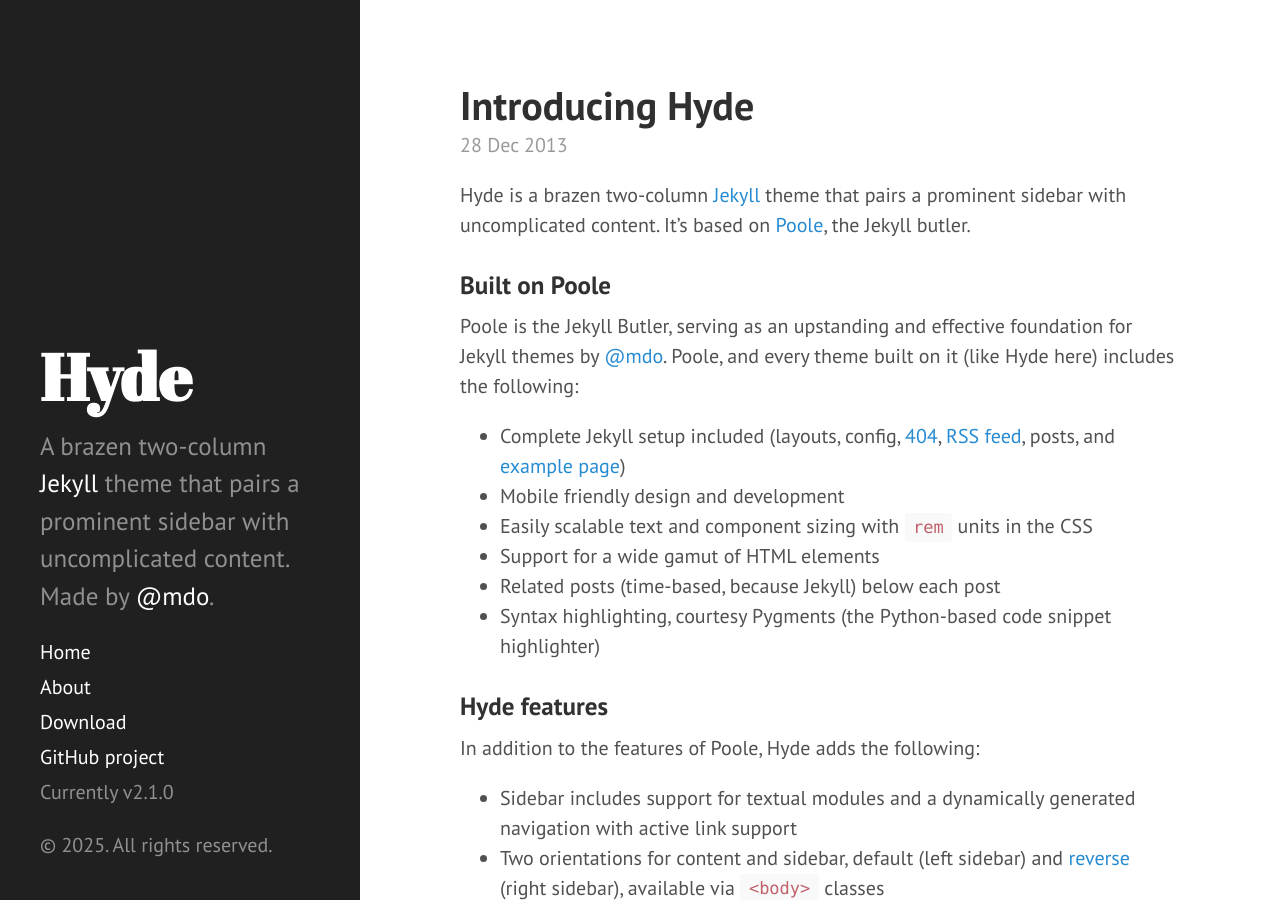
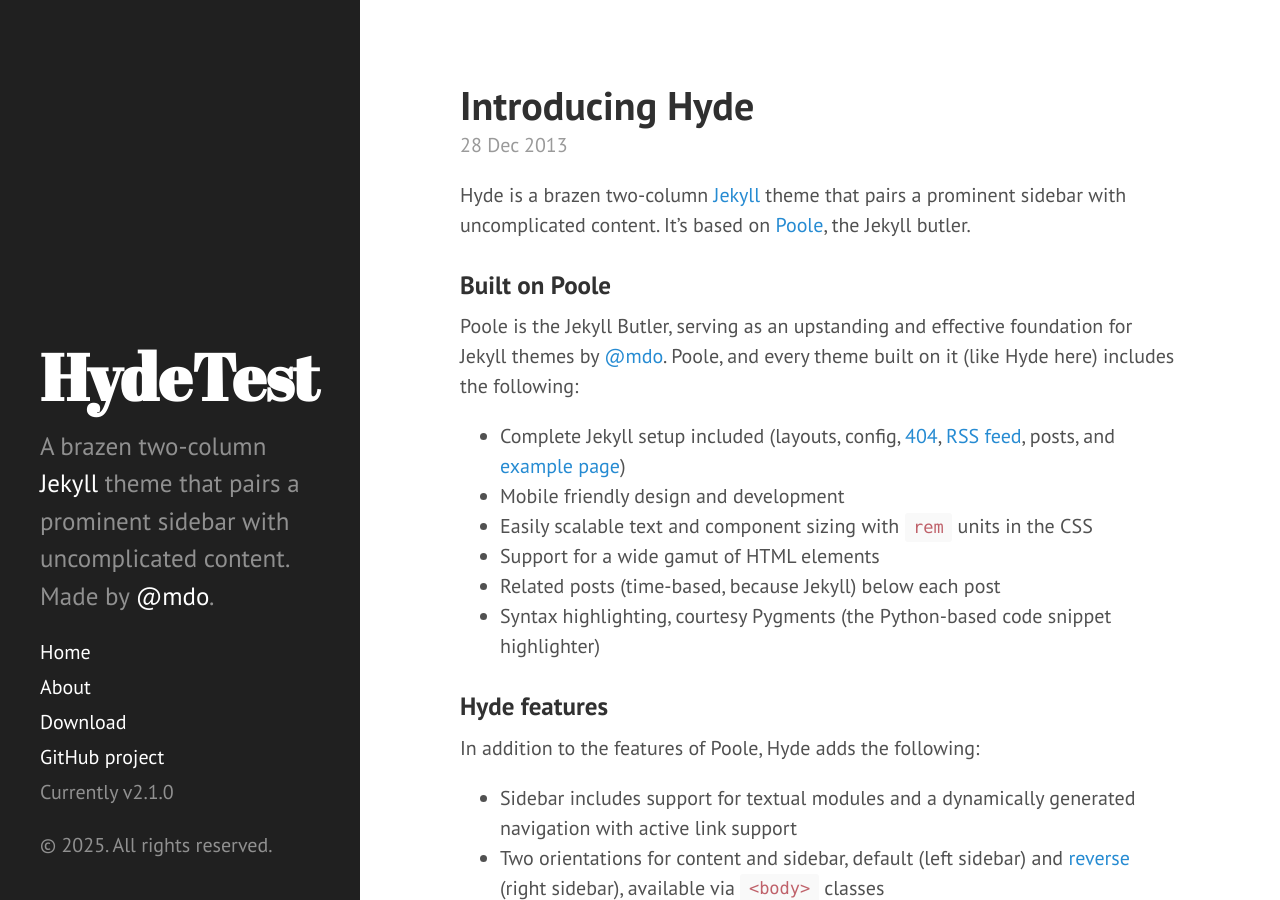
Before and after one commit to snowaner-ustc/snowaner-ustc.github.io, a Jekyll site: the page built from index.html, in a window 1280 px wide and 900 px high. Built offline with Jekyll 4.4.1, drawn with Linux system fonts in a browser that asks for light colours; Markdown is read by kramdown in place of the engine named in the settings; the list of posts is cut into pages by our own code.

Commit message:
Update _config.yml

```diff
--- a/_config.yml
+++ b/_config.yml
@@ -7,7 +7,7 @@ permalink:        pretty
 relative_permalinks: true
 
 # Setup
-title:            Hyde
+title:            HydeTest
 tagline:          'A Jekyll theme'
 description:      'A brazen two-column <a href="http://jekyllrb.com" target="_blank">Jekyll</a> theme that pairs a prominent sidebar with uncomplicated content. Made by <a href="https://twitter.com/mdo" target="_blank">@mdo</a>.'
 url:              http://hyde.getpoole.com
```
